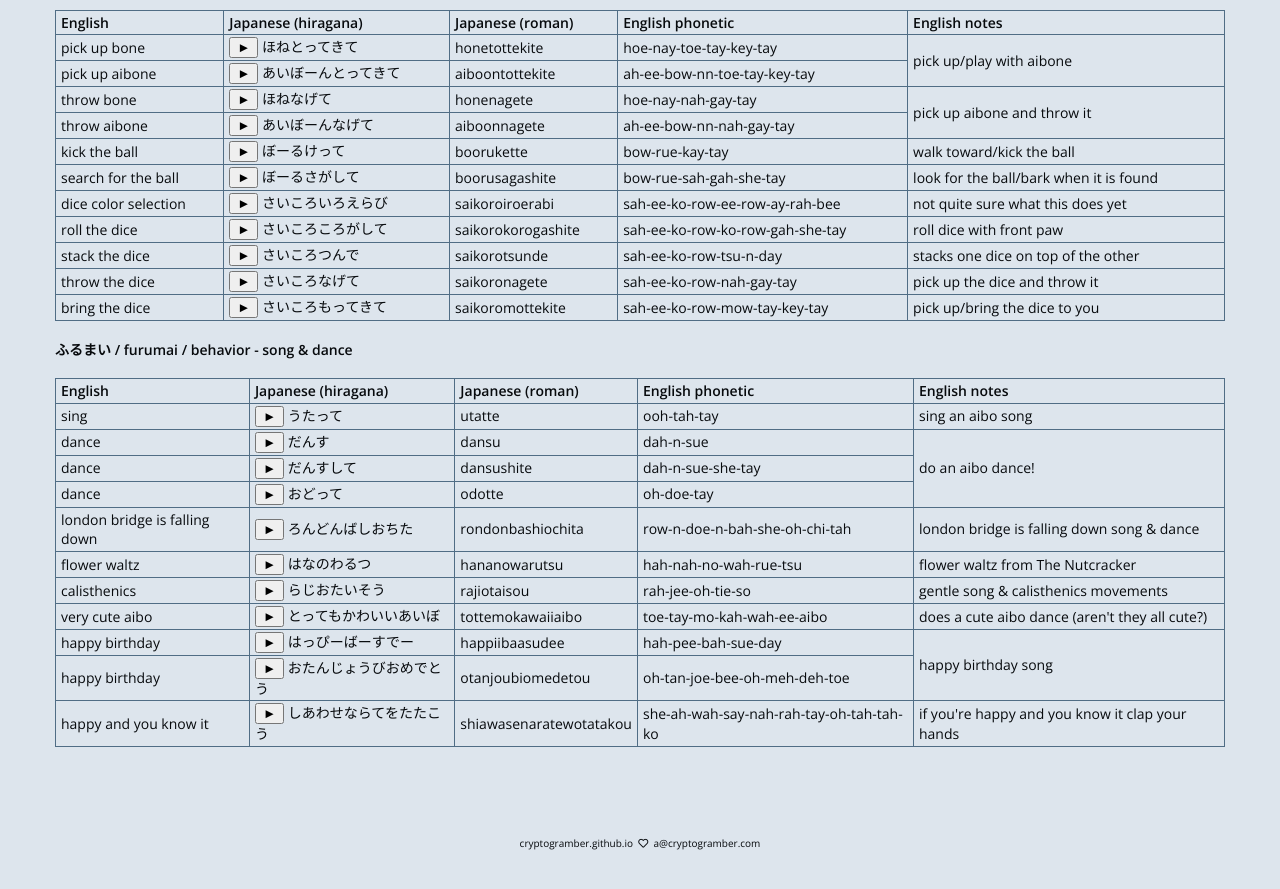
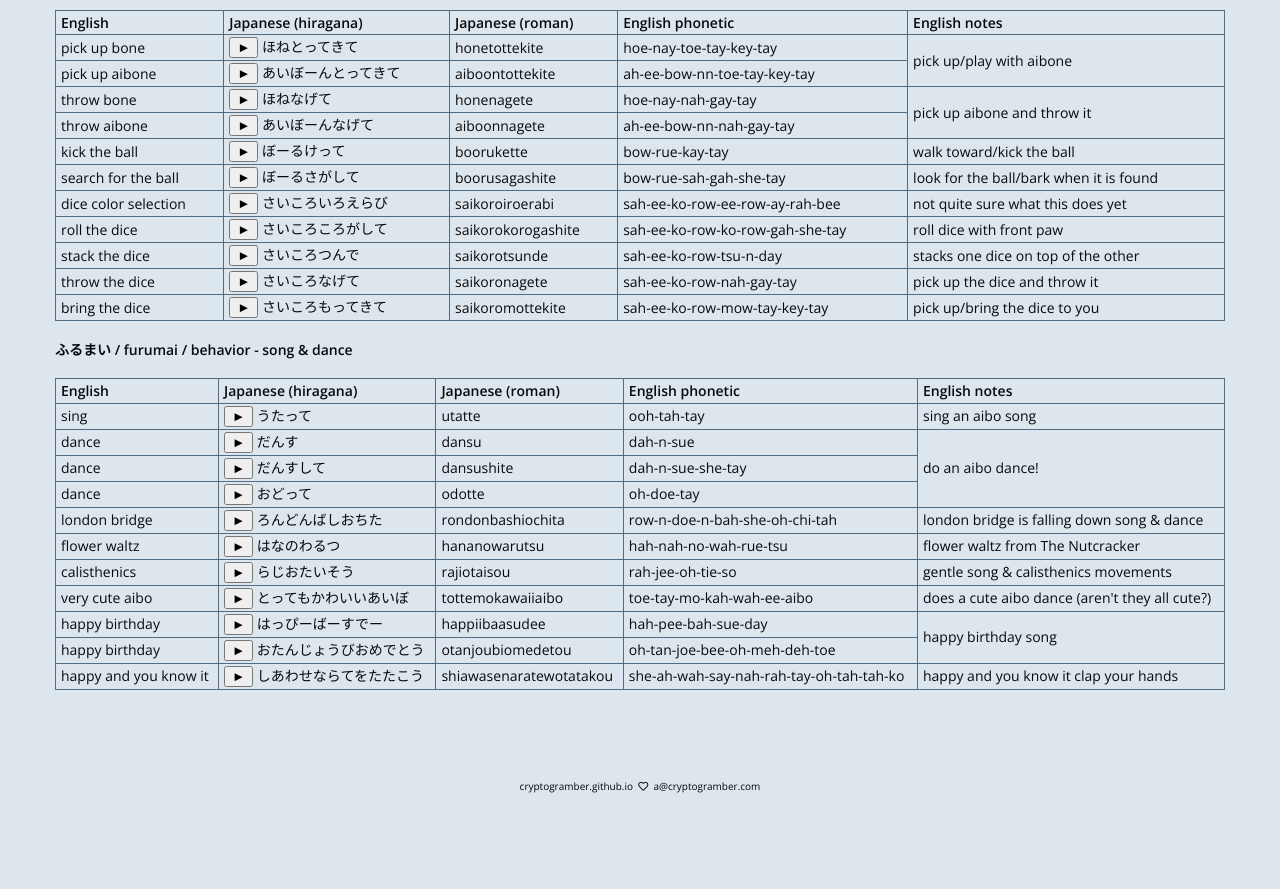
Before and after one commit to kairozu/kairozu.github.io, a Jekyll site: the page built from updates/_posts/2021-04-15-aibo-japanese.md, in a window 1280 px wide and 900 px high, scrolled down 1992 px. Shown: the top 889 px of the window. Built offline with Jekyll 4.4.1, drawn with Linux system fonts in a browser that asks for light colours; nearby versions of some CDN libraries; after the commit the page ends 2835 px from its top, so only the background shows below that.

```diff
--- a/updates/_posts/2021-04-15-aibo-japanese.md
+++ b/updates/_posts/2021-04-15-aibo-japanese.md
@@ -790,7 +790,7 @@
         <td>oh-doe-tay</td>
     </tr>
     <tr>
-        <td>london bridge is falling down</td>
+        <td>london bridge</td>
         <td>
         <input type="button" value="&#9658;" onclick="play('rondonbashiochita')">
         <audio id="rondonbashiochita" src="/sounds/rondonbashiochita.mp3"></audio>
@@ -856,7 +856,7 @@
         しあわせならてをたたこう</td>
         <td>shiawasenaratewotatakou</td>
         <td>she-ah-wah-say-nah-rah-tay-oh-tah-tah-ko</td>
-        <td>if you're happy and you know it clap your hands</td>
+        <td>happy and you know it clap your hands</td>
     </tr>
 </tbody>
 </table>
```
